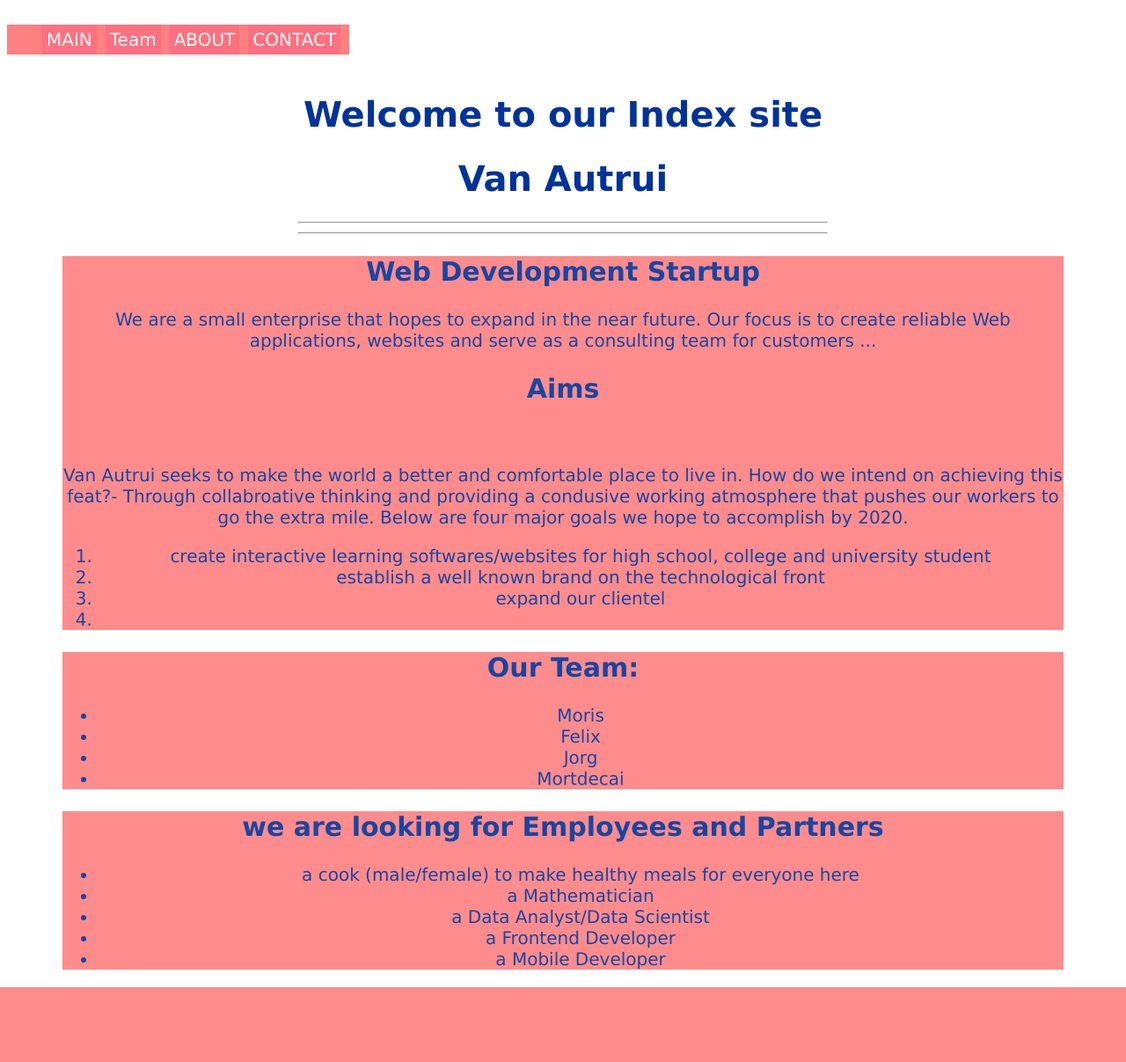
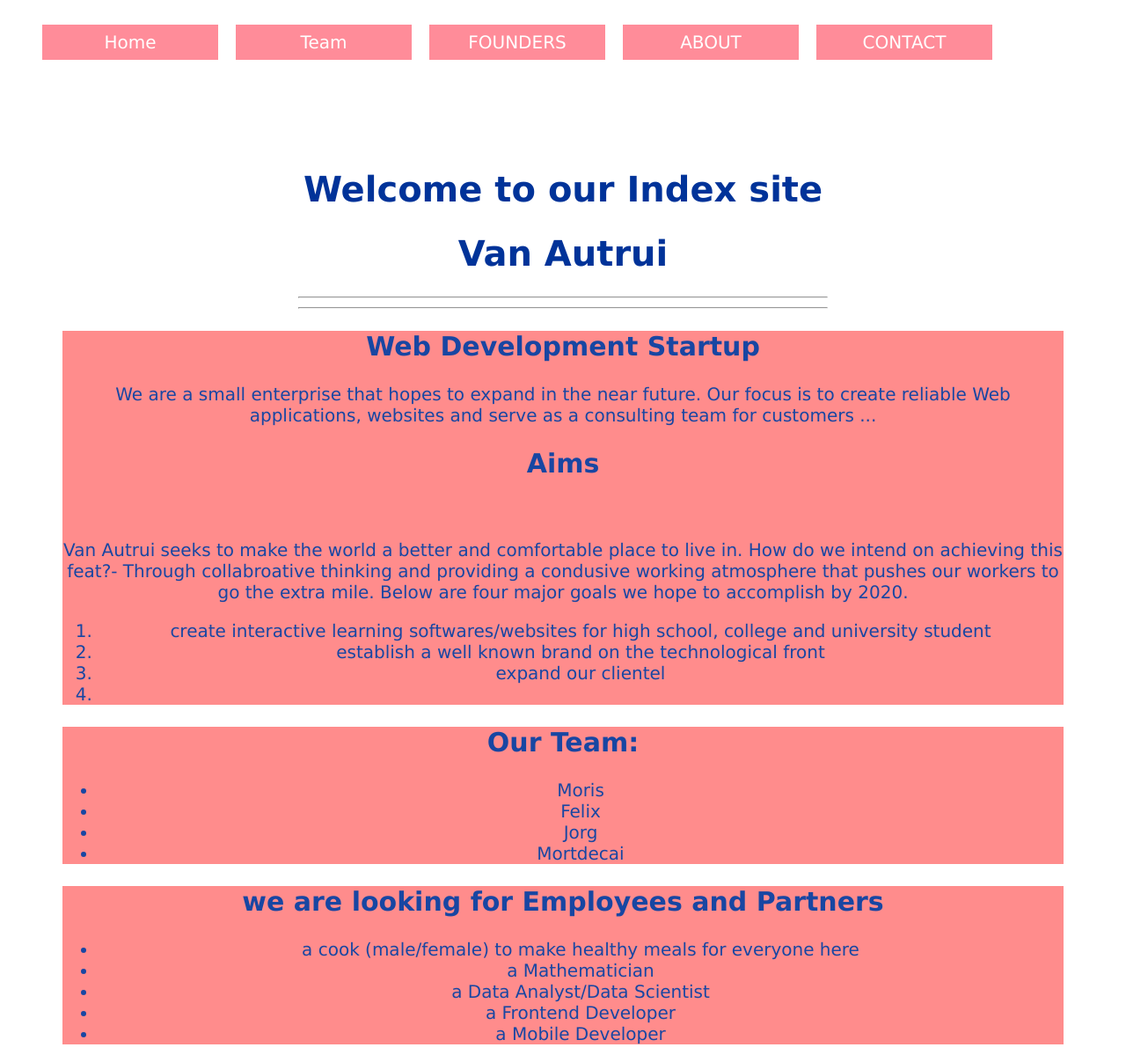
Before and after one commit to pointbazaar/vanautrui.org, a PHP site: page / in a window 1280 px wide. Shown: the whole page at 88% size. Before the commit the page ends 1122 px from the top, so only its background shows below. Run offline with PHP 8.4, Linux system fonts and the light colour scheme.

Commit message:
DropMenu Completed

```diff
--- a/index.html
+++ b/index.html
@@ -6,33 +6,42 @@
 </head>
 
 <body>
-<div >
-    <ul class="Drop">
-        <li><a>MAIN</a></li>
+
+<nav class = "Dropbar">
+    <ul>
+        <li><a>Home</a>
             <ul>
                 <li><a>PRODUCTS</a></li>
                 <li><a>SERVICES</a></li>
-                <li><a>COMPLETED PROJECTS</a></li>
                 <li><a>OUR APPROACH</a></li>
             </ul>
-        <li><a>Team</a></li>
+        </li>
+        <li><a>Team</a>
             <ul>
-                 <li><a>FOUNDERS</a> </li>
-                 <li><a>ORGANISATION STRUCTURE</a></li>
+                <li><a>FOUNDERS</a></li>
+                <li><a>ORGANISATIONAL STRUCTURE</a></li>
             </ul>
-         <li><a>ABOUT</a></li>
+        </li>
+        <li><a>FOUNDERS</a>
+
+        </li>
+        <li><a>ABOUT</a>
             <ul>
                 <li><a>VAN AUTRUI</a></li>
                 <li><a>OUR VISION</a></li>
                 <li><a>OUR MARKET</a></li>
             </ul>
-        <li><a>CONTACT</a></li>
+        <li><a>CONTACT</a>
             <ul>
                 <li><a>OUR EMAIL</a></li>
                 <li><a>WORKING HOURS & LOCATION</a></li>
             </ul>
+        </li>
     </ul>
-</div>
+</nav>
+
+
+
 <br>
 <br>
 <br>
--- a/style.css
+++ b/style.css
@@ -5,6 +5,52 @@ body {
 }
 
 
+.Dropbar ul{
+	list-style: none;
+	color: white;
+	position: relative;
+    display: inline-block;
+}
+
+.Dropbar ul li{
+	background-color:#ff7080;
+	opacity: 0.8;
+	float: left;
+	width: 200px;
+	height: 40px;
+
+	opacity: 0.8;
+	line-height:40px;
+	text-align: center;
+    font-size: 20px;
+	margin-right: 20px;
+}
+
+.Dropbarul li ul li{
+	display: none;
+}
+
+.Dropbar ul li a{
+	text-decoration: none;
+	color: white;
+	display: block;
+}
+
+.Dropbar ul li a:hover {
+	background-color: white;
+	color: black;
+}
+
+.Dropbar ul li ul li{
+	display: none;
+}
+
+ul li:hover ul li{
+	display: block;
+
+}
+
+/*
 .Drop {
   list-style: none;
   float: left;
@@ -39,7 +85,6 @@ body {
     background: rgba(255,255,255,0);
     list-style: none;
     position: absolute;
-    /*left: -9999px;*/
     display: none;
 }
 
@@ -67,9 +112,7 @@ body {
     background-color: #333;
 }
 
-p {
-
-}
+*/
 
 h1{
 	text-align:center;
```
